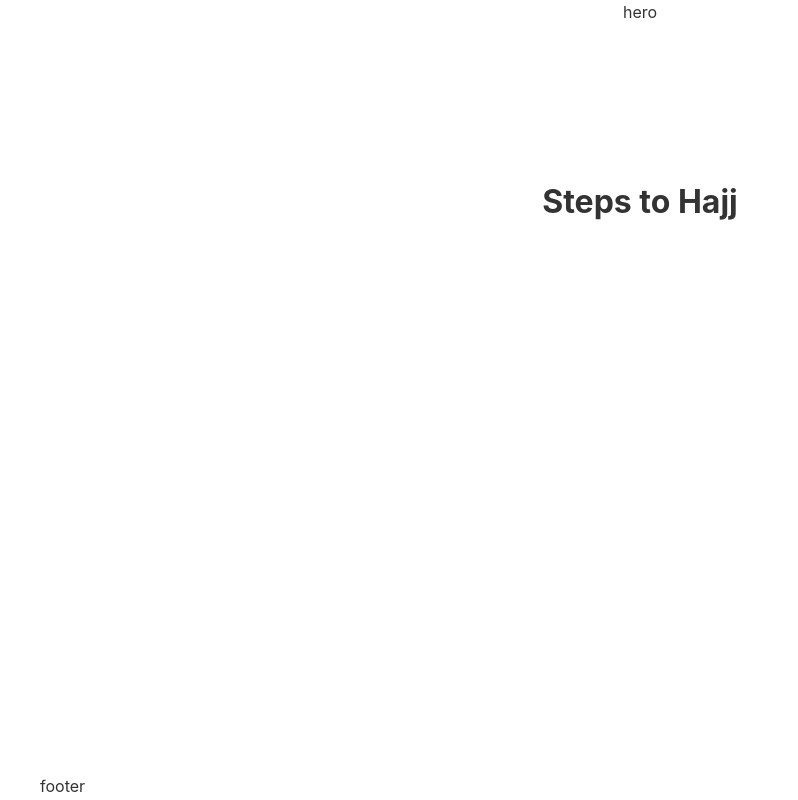
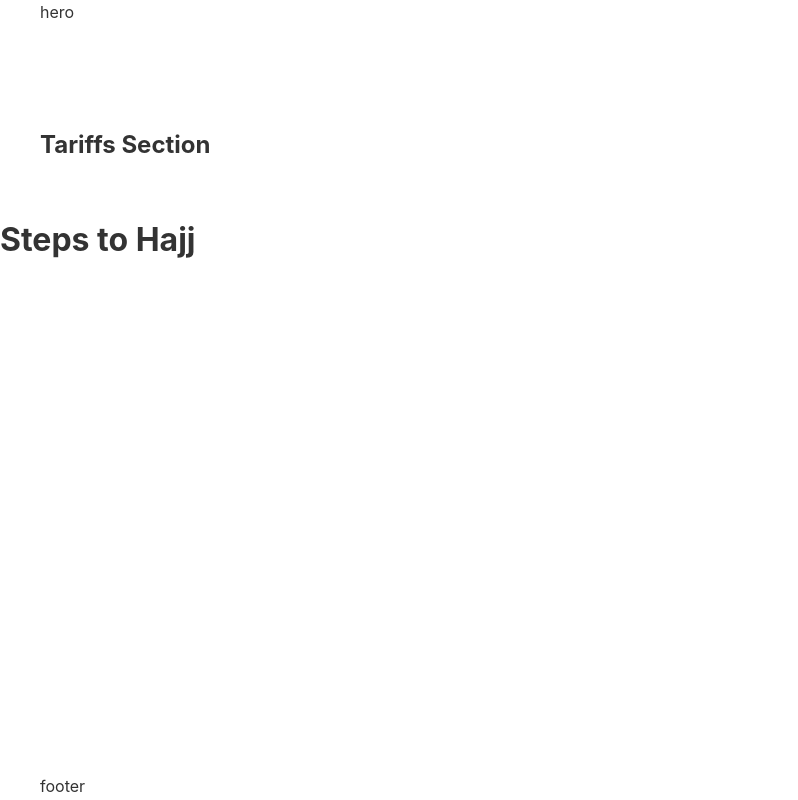
Before and after one commit to rahmanovdev/Lider-Umrah, a Next.js app: page / in a window 1280 px wide. Shown: the whole page, without its empty margins (0-798 px from the left). Built offline with nearby package versions, Linux system fonts and the light colour scheme; no server answers.

Commit message:
structure

```diff
--- a/src/components/pages/HomePage.module.scss
+++ b/src/components/pages/HomePage.module.scss
@@ -1,7 +1,5 @@
 .HomePage {
   display: flex;
   flex-direction: column;
-  align-items: center;
-  justify-content: center;
   gap: 50px;
 }
--- a/src/components/pages/home/TariffsSection/TariffsSection.tsx
+++ b/src/components/pages/home/TariffsSection/TariffsSection.tsx
@@ -1,7 +1,14 @@
 import React from "react";
+import scss from "./TariffsSection.module.scss"
 
 const TariffsSection = () => {
-  return <div></div>;
+  return <section className={scss.Main}>
+    <div className="container">
+      <div className={scss.content}>
+        <h1>Tariffs Section</h1>
+      </div>
+    </div>
+  </section>;
 };
 
 export default TariffsSection;
```
